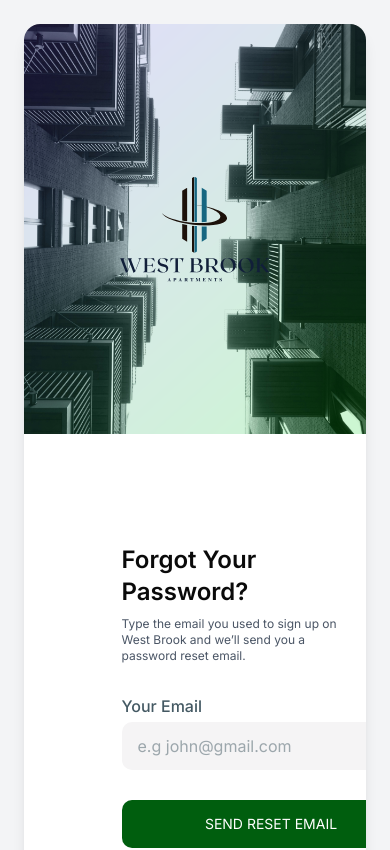
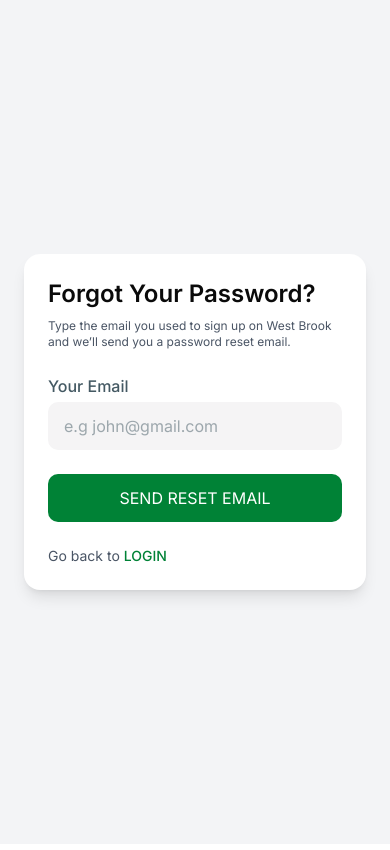
Before and after one commit to Rose-Irungu/kiosk, a React (Vite) app: page /forgotpassword in a window 390 px wide. Shown: the top 850 px of the page. Built offline with nearby package versions, Linux system fonts and the light colour scheme; no server answers.

Commit message:
Added a little responsiveness to the forgotpassword page

```diff
--- a/src/components/forms/ForgotPassword.jsx
+++ b/src/components/forms/ForgotPassword.jsx
@@ -26,7 +26,7 @@ const ForgotPasswordForm = () => {
       <div className="bg-white shadow-lg rounded-[16px] w-full max-w-4xl flex flex-col md:flex-row overflow-hidden font-['Inter']">
 
         {/* Left Image Section */}
-        <div className="w-full md:w-1/2 relative">
+        <div className="w-full md:w-1/2 relative hidden md:block">
           <img
             src="rectangle-780.png"
             alt="Signup Visual"
@@ -40,47 +40,47 @@ const ForgotPasswordForm = () => {
         </div>
 
         {/* Right Form Section */}
-        <div className="w-full md:w-1/2 p-15 mx-[37.5px] mt-[50px] mb-[50px] ">
-          <div className="mb-6  ">
-            <h2 className="text-2xl font-semibold mb-2 ">Forgot Your Password?</h2>
+        <div className="w-full md:w-1/2 flex items-center justify-center p-6 md:p-[50px]">
+          <div className="w-full max-w-xs">
+            <div className="mb-6">
+              <h2 className="text-2xl font-semibold mb-2">Forgot Your Password?</h2>
               <p className="text-xs text-gray-600">
-              Type the email you used to sign up on West Brook and we’ll send you
-              a password reset email.
+                Type the email you used to sign up on West Brook and we’ll send you a password reset email.
               </p>
             </div>
 
-          <form onSubmit={handleOnSubmit}>
-            <div className="mb-6 mt-[30px]">
+            <form onSubmit={handleOnSubmit} className="w-full">
+              <div className="mb-6 mt-6">
                 <label className="block text-base font-medium mb-1">Your Email</label>
                 <input
                   type="email"
                   placeholder="e.g john@gmail.com"
-                className="flex items-center gap-2 px-4 py-2 w-[299px] h-12 bg-[#F5F4F5] rounded-lg"
+                  className="px-4 py-2 w-full h-12 bg-[#F5F4F5] rounded-lg"
                   value={email}
                   onChange={handleEmailChange}
                 />
               </div>
 
-            <div className="mt-[30px] mb-6">
-              <button type="submit"
-                onClick={handleOnSubmit} className="hover:bg-[#004a0b] transition-colors duration-200 text-sm flex items-center justify-center gap-2 px-6 w-[299px] h-12 bg-[#005E0E] text-white rounded-lg flex-grow">
+              <div className="mt-6 mb-6">
+                <button
+                  type="submit"
+                  className="w-full h-12 bg-green-700 hover:bg-green-800 transition-colors text-white rounded-lg"
+                >
                   SEND RESET EMAIL
                 </button>
-
-
               </div>
             </form>
 
             <div className="text-start text-sm text-gray-600">
               Go back to{" "}
-            <Link
-              to="/loginform"
-              className="text-[#005e0e] font-medium hover:underline"
-            >
+              <Link to="/loginform" className="text-green-700 font-medium hover:underline">
                 LOGIN
               </Link>
             </div>
           </div>
+        </div>
+
+
       </div>
     </div>
 
```
Lines whose indentation alone changed are shown as unchanged.
